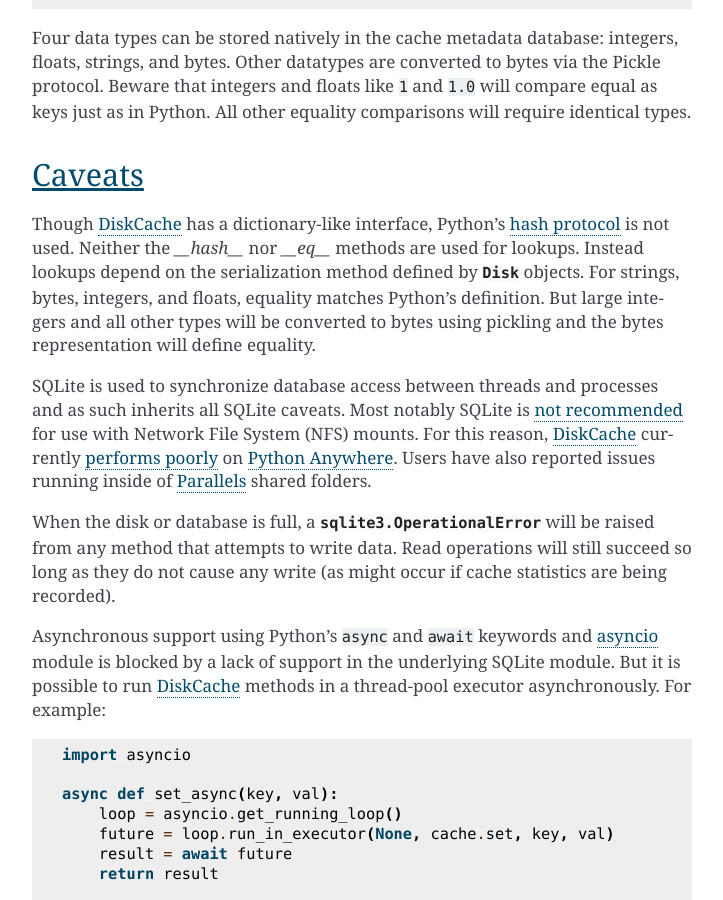
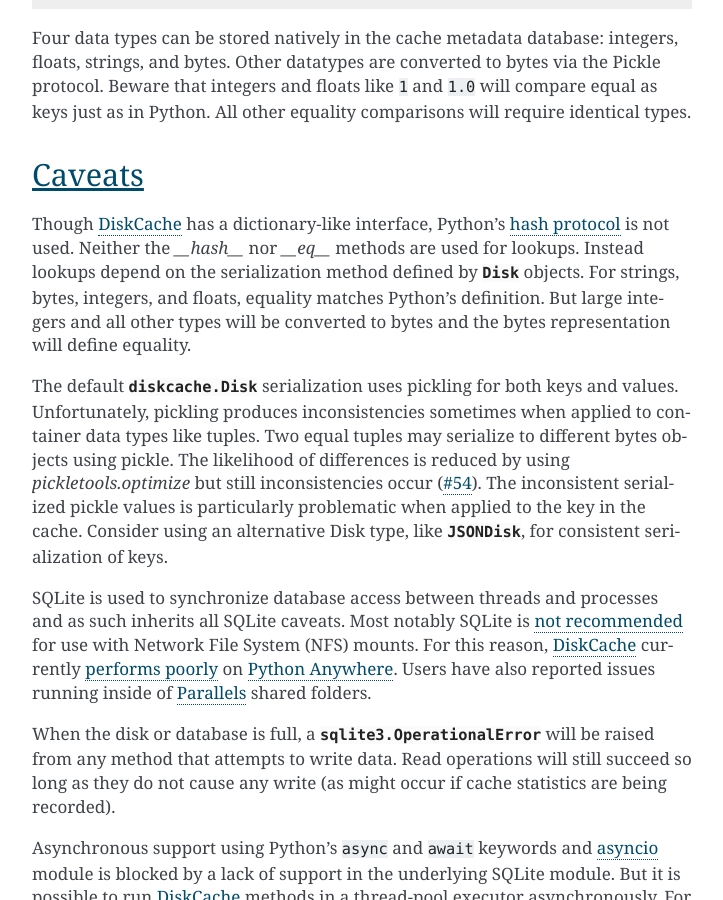
Before and after one commit to grantjenks/python-diskcache, a Sphinx documentation site: the page built from docs/tutorial.rst, in a window 1280 px wide and 900 px high, scrolled down 16715 px. Shown: the whole window, without its empty margins (388-1111 px from the left). Built offline with Sphinx 7.4.7, drawn with Linux system fonts in a browser that asks for light colours.

Commit message:
Add caveat about inconsistent pickles

```diff
--- a/docs/tutorial.rst
+++ b/docs/tutorial.rst
@@ -863,8 +863,17 @@
 for lookups. Instead lookups depend on the serialization method defined by
 :class:`Disk <diskcache.Disk>` objects. For strings, bytes, integers, and
 floats, equality matches Python's definition. But large integers and all other
-types will be converted to bytes using pickling and the bytes representation
-will define equality.
+types will be converted to bytes and the bytes representation will define
+equality.
+
+The default :class:`diskcache.Disk` serialization uses pickling for both keys
+and values. Unfortunately, pickling produces inconsistencies sometimes when
+applied to container data types like tuples. Two equal tuples may serialize to
+different bytes objects using pickle. The likelihood of differences is reduced
+by using `pickletools.optimize` but still inconsistencies occur (`#54`_). The
+inconsistent serialized pickle values is particularly problematic when applied
+to the key in the cache. Consider using an alternative Disk type, like
+:class:`JSONDisk <diskcache.JSONDisk>`, for consistent serialization of keys.
 
 SQLite is used to synchronize database access between threads and processes and
 as such inherits all SQLite caveats. Most notably SQLite is `not recommended`_
@@ -898,6 +907,7 @@
 metadata. If directory count or size is a concern then consider implementing an
 alternative :class:`Disk <diskcache.Disk>`.
 
+.. _`#54`: https://github.com/grantjenks/python-diskcache/issues/54
 .. _`hash protocol`: https://docs.python.org/library/functions.html#hash
 .. _`not recommended`: https://www.sqlite.org/faq.html#q5
 .. _`performs poorly`: https://www.pythonanywhere.com/forums/topic/1847/
```
